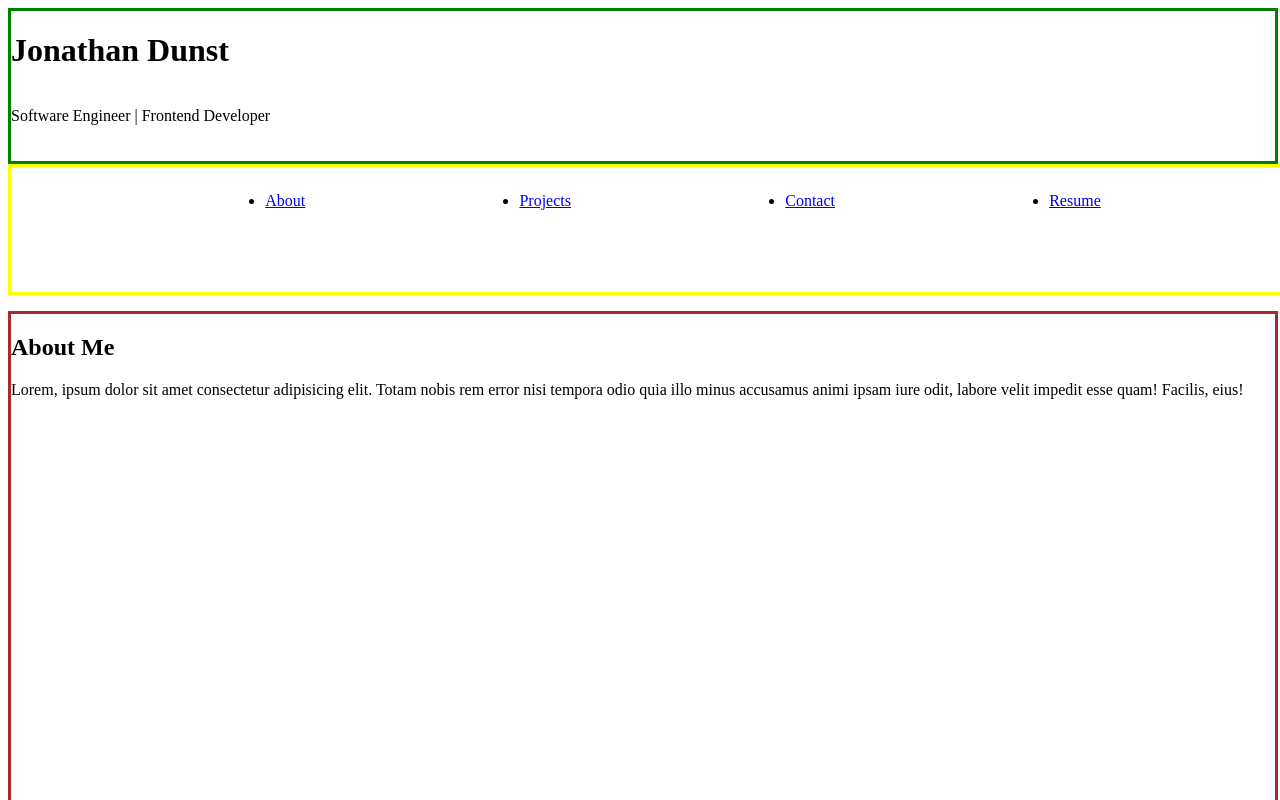
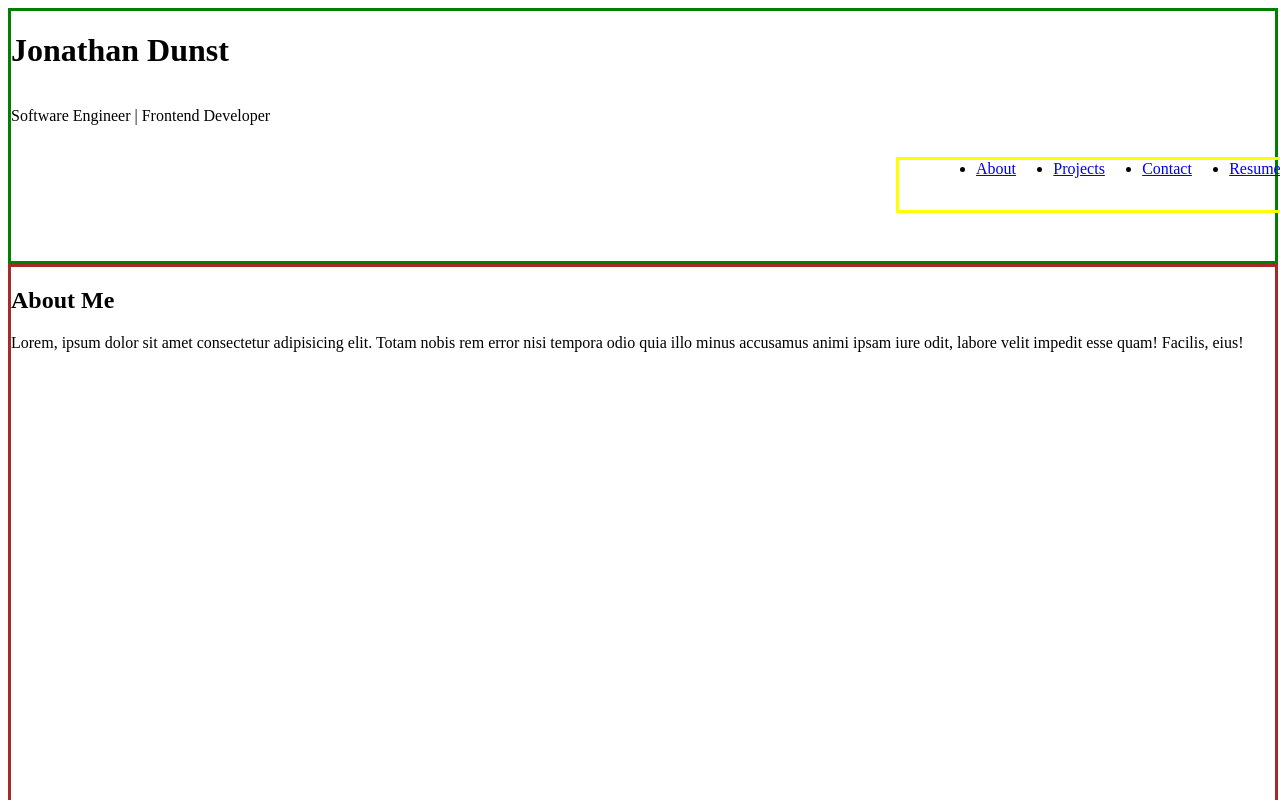
Before and after one commit to JohnDunst/projecttwo, a React (Create React App) app: page / in a window 1280 px wide. Shown: the top 800 px of the page. Built offline with nearby package versions, Linux system fonts and the light colour scheme.

Commit message:
i think i am doing this wrong

```diff
--- a/src/components/Header.jsx
+++ b/src/components/Header.jsx
@@ -16,7 +16,7 @@ const Header = () => {
 
       <p>Software Engineer | Frontend Developer</p>
 
-        </div>
+
         <ul className='linkContainer'>
 
           <li>
@@ -34,7 +34,7 @@ const Header = () => {
             <a href="#resume">Resume</a>
           </li>
         </ul>
-
+        </div>
     </div>
   );
 };
--- a/src/style.css
+++ b/src/style.css
@@ -1,7 +1,7 @@
 .headerConatiner{
     border: solid green;
     width:100%;
-    height: 150px;
+    height: 250px;
     display: flex;
     flex-direction: column;
 
@@ -14,17 +14,16 @@
     justify-content: space-evenly;
     flex-direction: row;
     margin-left: 0%;
-    margin-top:250px;
 }
 
 .linkContainer{
 border: solid yellow;
-width: 100%;
-height: 100px;
+width: 30%;
+height:50px;
 display: flex;
 justify-content: space-evenly;
-margin-top: 0%;
-padding-top: 2%;
+margin-left: 70%;
+
 }
 #about{
     border: solid brown;
```
